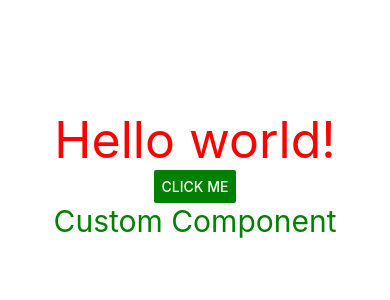
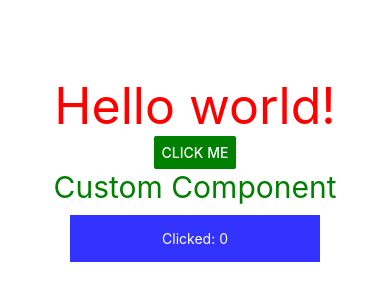
Before and after one commit to GoranACM/class-app, a React Native app: screen / in a window 390 px wide. Shown: the part 248-548 px from the top of the page. Built offline with nearby package versions, Linux system fonts and the light colour scheme.

Commit message:
Added a counter button and a ClickCounter js file

```diff
--- a/App.js
+++ b/App.js
@@ -2,6 +2,7 @@ import { StatusBar } from 'expo-status-bar';
 import React from 'react';
 import { StyleSheet, Text, View, Button } from 'react-native';
 import { TextBox } from './components/TextBox';
+import { ClickCounter } from './components/ClickCounter';
 
 export default function App() {
   return (
@@ -10,6 +11,7 @@ export default function App() {
       <Button title="Click me" color="green"/>
       <StatusBar style="auto" />
       <TextBox color="green" size={30} text="Custom Component"/>
+      <ClickCounter />
     </View>
   );
 }
--- /dev/null
+++ b/components/ClickCounter.js
@@ -0,0 +1,30 @@
+import React, { useState } from 'react';
+import { Text, View, StyleSheet, TouchableOpacity } from 'react-native';
+
+export const ClickCounter = (props) => {
+
+    const [click, setclick] = useState(0);
+
+    return(
+        <View>
+            <TouchableOpacity onPress = { () => { setclick(click + 1) } } style={ styles.button }>
+                <Text style={ styles.text }>Clicked: {click}</Text>
+            </TouchableOpacity>
+        </View>
+    )
+}
+
+const styles = StyleSheet.create(
+    {
+        button: {
+            minWidth: 250,
+            backgroundColor: '#3333ff',
+            padding: 15,
+            margin: 10,
+        },
+        text: {
+            color: 'white',
+            textAlign: 'center',
+        }
+    }
+)
```
